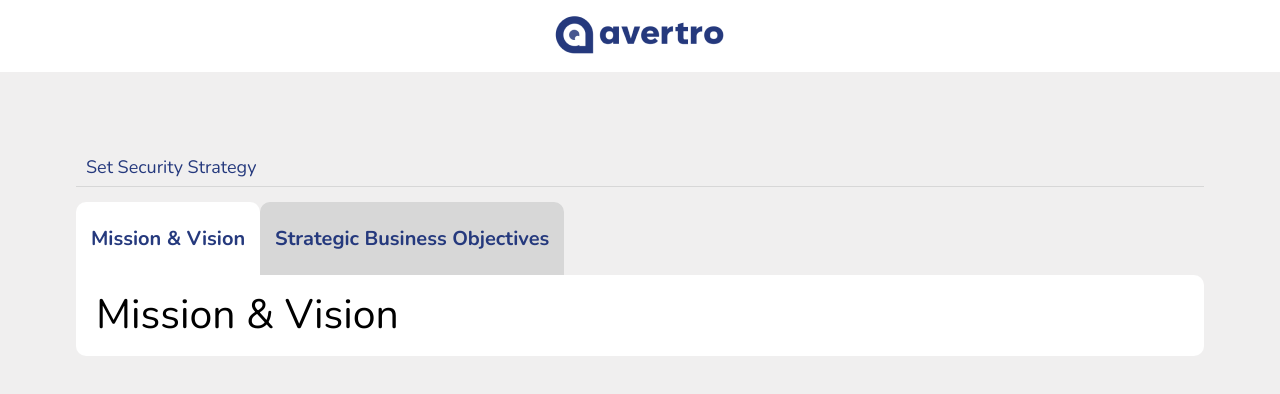
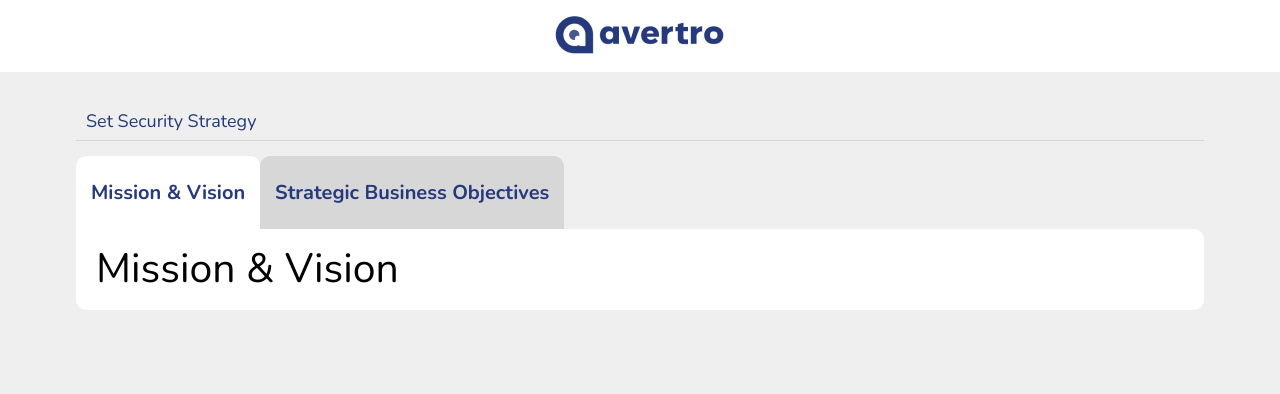
Before and after one commit to namhyeonlee/avertro, a React (Create React App) app: page / in a window 1280 px wide. Shown: the top 394 px of the page. Built offline with nearby package versions, Linux system fonts and the light colour scheme; a web font is replaced by a local one.

Commit message:
Code revision

```diff
--- a/package.json
+++ b/package.json
@@ -8,7 +8,6 @@
     "@emotion/react": "^11.11.1",
     "@emotion/styled": "^11.11.0",
     "@material-ui/icons": "^4.11.3",
-    "@material-ui/pickers": "^3.3.10",
     "@mui/material": "^5.14.0",
     "@mui/x-date-pickers": "^6.9.2",
     "@testing-library/jest-dom": "^5.16.5",
--- a/src/components/common/DatePickerInput.tsx
+++ b/src/components/common/DatePickerInput.tsx
@@ -1,4 +1,4 @@
-import { useState, useEffect } from "react";
+import { useState } from "react";
 import { AdapterDayjs } from "@mui/x-date-pickers/AdapterDayjs";
 import { LocalizationProvider } from "@mui/x-date-pickers/LocalizationProvider";
 import { DatePicker } from "@mui/x-date-pickers/DatePicker";
--- a/src/components/common/TabList.tsx
+++ b/src/components/common/TabList.tsx
@@ -1,8 +1,8 @@
-import { useState } from "react";
+import { ReactNode, useState } from "react";
 
 interface ITab {
   titles: string[];
-  children: any;
+  children: ReactNode[];
 }
 
 const TabList = ({ titles, children }: ITab) => {
--- a/src/components/layout/Layout.tsx
+++ b/src/components/layout/Layout.tsx
@@ -1,4 +1,3 @@
-import { useState } from "react";
 import { Outlet } from "react-router-dom";
 import { ToastContainer } from "react-toastify";
 
@@ -6,7 +5,7 @@ const Layout = () => {
   return (
     <div>
       <div className="head">
-        <img src="/images/Logo.png" />
+        <img src={process.env.PUBLIC_URL + "/images/Logo.png"} />
       </div>
       <div>
         <Outlet />
--- a/src/pages/MainPage.tsx
+++ b/src/pages/MainPage.tsx
@@ -1,10 +1,10 @@
 import { useState } from "react";
 import TabList from "components/common/TabList";
 import DatePickerInput from "components/common/DatePickerInput";
+import { doGetByteLength, toastCall } from "utils/commonFunction";
 import { Button } from "@mui/material";
 import AddCircleIcon from "@material-ui/icons/AddCircle";
 import RemoveCircleIcon from "@material-ui/icons/RemoveCircle";
-import { doGetByteLength, toastCall } from "utils/commonFunction";
 
 interface IObjective {
   id: number;
@@ -70,6 +70,7 @@ const MainPage = () => {
   const doUpdateObjective = (obj: IObjective) => {
     if (!doVaildation(obj)) return;
 
+    toastCall("Update successful", "success");
     localStorage.setItem(`obj${obj.id}`, JSON.stringify(obj));
   };
 
--- a/src/styles/global.scss
+++ b/src/styles/global.scss
@@ -6,7 +6,6 @@
   padding: 0;
   border: 0;
   font-size: 100%;
-  //font-family: $font;
   vertical-align: baseline;
 }
 
--- a/src/styles/pageStyle.scss
+++ b/src/styles/pageStyle.scss
@@ -26,7 +26,7 @@
     height: 100%;
     margin-left: 76px;
     margin-right: 76px;
-    margin-top: 76px;
+    margin-top: 30px;
 
     .titleWrap {
       border-bottom: solid 1px $borderColor;
@@ -86,6 +86,9 @@
 
             .cardLeft {
               width: 48%;
+              @include mobile {
+                width: 96%;
+              }
               .cardContent {
                 margin-bottom: 15px;
               }
@@ -93,6 +96,9 @@
                 color: $MainColor;
                 font-size: $large-font;
                 font-weight: 700;
+                @include mobile {
+                  font-size: $small-font;
+                }
               }
               .titleBox {
                 width: 100%;
@@ -118,8 +124,6 @@
                 padding: 10px;
               }
               .inputWrap {
-                // display: flex;
-                // align-items: center;
                 margin-bottom: 5px;
                 position: relative;
                 .removeIcon {
@@ -136,11 +140,18 @@
               display: flex;
               justify-content: space-between;
 
+              @include mobile {
+                width: 100%;
+              }
+
               .title {
                 color: $MainColor;
                 font-size: $large-font;
                 font-weight: 700;
                 margin-bottom: 15px;
+                @include mobile {
+                  font-size: $small-font;
+                }
               }
               .startDate {
                 width: 49%;
--- a/src/styles/variable.scss
+++ b/src/styles/variable.scss
@@ -1,6 +1,3 @@
-// font
-$font: "Nanum Myeongjo";
-
 // font-size
 $small-font: 13px;
 $medium-font: 18px;
--- a/src/utils/commonFunction.ts
+++ b/src/utils/commonFunction.ts
@@ -3,9 +3,6 @@ import { toast } from "react-toastify";
 export const doGetByteLength = (str: string): number => {
   let byteLength = 0;
   for (let i = 0; i < str.length; i++) {
-    if (escape(str.charAt(i)).length > 4) {
-      byteLength++;
-    }
     byteLength++;
   }
   return byteLength;
```
Also changed, not shown: 1 other file (tests, documents, lock files or other folders).
